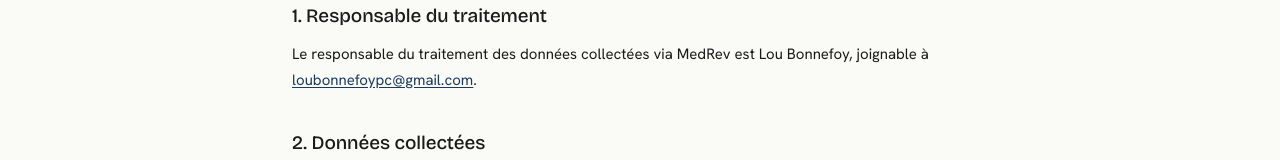
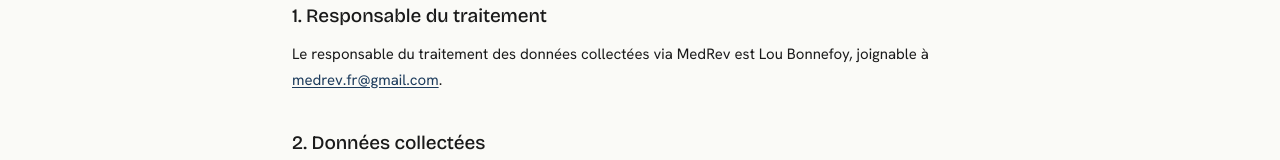
Before and after one commit to Axman1ak/MedRev, a Next.js app: page /confidentialite in a window 1280 px wide. Shown: the part 539-699 px from the top of the page. Built offline with nearby package versions, Linux system fonts and the light colour scheme.

Commit message:
Add files via upload

```diff
--- a/src/app/api/welcome-email/route.ts
+++ b/src/app/api/welcome-email/route.ts
@@ -11,7 +11,7 @@
 //   3. Settings → API Keys → Create API Key → copier
 //   4. Vercel → Settings → Environment Variables :
 //      - RESEND_API_KEY = la clé copiée
-//      - WELCOME_EMAIL_FROM = l'adresse d'envoi (ex: "MedRev <hello@medrev.fr>"
+//      - WELCOME_EMAIL_FROM = l'adresse d'envoi (ex: "MedRev <medrev.fr@gmail.com>"
 //        ou "MedRev <onboarding@resend.dev>" en attendant)
 //
 // Si RESEND_API_KEY n'est pas configurée, l'endpoint répond OK mais ne fait
--- a/src/app/cgu/page.tsx
+++ b/src/app/cgu/page.tsx
@@ -29,7 +29,7 @@ export default function CguPage() {
 
         <section className="legal-section">
           <h2 className="legal-h2">1. Éditeur</h2>
-          <p>Le service MedRev (ci-après « le Service ») est édité par Lou Bonnefoy, étudiant, contact : <a href="mailto:loubonnefoypc@gmail.com">loubonnefoypc@gmail.com</a>.</p>
+          <p>Le service MedRev (ci-après « le Service ») est édité par Lou Bonnefoy, étudiant, contact : <a href="mailto:medrev.fr@gmail.com">medrev.fr@gmail.com</a>.</p>
           <p>L&apos;hébergement est assuré par Vercel Inc. (États-Unis) pour l&apos;application web et Supabase (Europe, Paris) pour la base de données et les fichiers.</p>
         </section>
 
--- a/src/app/confidentialite/page.tsx
+++ b/src/app/confidentialite/page.tsx
@@ -28,7 +28,7 @@ export default function ConfidentialitePage() {
 
         <section className="legal-section">
           <h2 className="legal-h2">1. Responsable du traitement</h2>
-          <p>Le responsable du traitement des données collectées via MedRev est Lou Bonnefoy, joignable à <a href="mailto:loubonnefoypc@gmail.com">loubonnefoypc@gmail.com</a>.</p>
+          <p>Le responsable du traitement des données collectées via MedRev est Lou Bonnefoy, joignable à <a href="mailto:medrev.fr@gmail.com">medrev.fr@gmail.com</a>.</p>
         </section>
 
         <section className="legal-section">
@@ -84,7 +84,7 @@ export default function ConfidentialitePage() {
             <li><strong>Opposition</strong> : t&apos;opposer au traitement pour motif légitime.</li>
             <li><strong>Limitation</strong> : geler temporairement le traitement.</li>
           </ul>
-          <p>Pour exercer un de ces droits, écris à <a href="mailto:loubonnefoypc@gmail.com">loubonnefoypc@gmail.com</a>. Une réponse te parvient sous 30 jours maximum.</p>
+          <p>Pour exercer un de ces droits, écris à <a href="mailto:medrev.fr@gmail.com">medrev.fr@gmail.com</a>. Une réponse te parvient sous 30 jours maximum.</p>
           <p>En cas de désaccord, tu peux saisir la <strong>CNIL</strong> sur cnil.fr.</p>
         </section>
 
--- a/src/app/dashboard/layout.tsx
+++ b/src/app/dashboard/layout.tsx
@@ -413,6 +413,13 @@ export default function DashboardLayout({ children }: { children: React.ReactNod
             <i className="ic">?</i>
             <span className="db-lbl">Aide &amp; tutoriel</span>
           </button>
+          <a
+            href="mailto:medrev.fr@gmail.com?subject=Retour%20MedRev&body=Mon%20retour%20(bug%2C%20id%C3%A9e%2C%20question)%20%3A%0A%0A"
+            className="db-nav-item"
+          >
+            <span className="ic"><svg viewBox="0 0 24 24" fill="none" stroke="currentColor" strokeLinecap="round" strokeLinejoin="round"><path d="M21 15a2 2 0 0 1-2 2H8l-4 4V5a2 2 0 0 1 2-2h13a2 2 0 0 1 2 2z"/></svg></span>
+            <span className="db-lbl">Donner mon avis</span>
+          </a>
         </div>
 
         {/* User card → Settings */}
--- a/src/app/dashboard/settings/page.tsx
+++ b/src/app/dashboard/settings/page.tsx
@@ -369,7 +369,7 @@ export default function SettingsPage() {
                 <p className="set-abo-note">
                   Tu bénéficies d&apos;un accès Premium offert : il n&apos;y a pas
                   d&apos;abonnement à gérer. Pour toute question, écris à{' '}
-                  <a href="mailto:loubonnefoypc@gmail.com">loubonnefoypc@gmail.com</a>.
+                  <a href="mailto:medrev.fr@gmail.com">medrev.fr@gmail.com</a>.
                 </p>
               )}
             </>
@@ -440,7 +440,7 @@ export default function SettingsPage() {
             <div className="set-static">{email}</div>
             <p className="set-hint">
               Pour changer d&apos;email, écris à{' '}
-              <a href="mailto:loubonnefoypc@gmail.com">loubonnefoypc@gmail.com</a>.
+              <a href="mailto:medrev.fr@gmail.com">medrev.fr@gmail.com</a>.
             </p>
           </div>
 
@@ -493,7 +493,7 @@ export default function SettingsPage() {
                 Tes données restent en place : tu pourras te reconnecter à tout moment.
               </p>
             </div>
-            <button className="set-btn" onClick={logout}>
+            <button className="set-btn set-btn-logout" onClick={logout}>
               Se déconnecter
             </button>
           </div>
--- a/src/app/dashboard/settings/styles.css
+++ b/src/app/dashboard/settings/styles.css
@@ -941,3 +941,7 @@
 .set-bareme-opt.on { border-color: var(--gm, #16314E); box-shadow: inset 0 0 0 1px var(--gm, #16314E); }
 .set-bareme-opt strong { font-size: 14px; color: var(--set-ink, #1b2330); }
 .set-bareme-opt span { font-size: 12.5px; color: var(--set-gray, #5b6573); }
+
+/* Bouton de déconnexion — rouge, bien visible */
+.set-btn-logout { background: #fdecea; color: #c0392b; border: 1px solid #e8b9b3; }
+.set-btn-logout:hover { background: #c0392b; color: #fff; border-color: #c0392b; }
--- a/src/app/error.tsx
+++ b/src/app/error.tsx
@@ -145,10 +145,10 @@ export default function GlobalError({
         >
           Si le problème persiste, écris à{' '}
           <a
-            href="mailto:loubonnefoypc@gmail.com"
+            href="mailto:medrev.fr@gmail.com"
             style={{ color: '#5C5C5A' }}
           >
-            loubonnefoypc@gmail.com
+            medrev.fr@gmail.com
           </a>
           {error.digest ? ` avec la réf ${error.digest}` : ''}.
         </p>
--- a/src/app/privacy/page.tsx
+++ b/src/app/privacy/page.tsx
@@ -13,7 +13,7 @@ export default function PrivacyPage() {
         { title: '3. Finalité du traitement', content: 'Vos données sont utilisées exclusivement pour le fonctionnement du service MedRev : authentification, synchronisation de vos fiches de révision, génération de statistiques de progression.' },
         { title: '4. Hébergement et sécurité', content: 'Toutes vos données sont hébergées sur des serveurs situés en Europe (Union Européenne), via Supabase (Frankfurt, Allemagne). Les mots de passe sont hashés avec bcrypt. Les connexions sont chiffrées en TLS.' },
         { title: '5. Partage des données', content: 'Vos données ne sont jamais revendues, partagées avec des tiers à des fins publicitaires, ou transmises hors de l\'Union Européenne sans accord de transfert conforme au RGPD.' },
-        { title: '6. Vos droits', content: 'Conformément au RGPD, vous disposez des droits d\'accès, de rectification, d\'effacement, de portabilité et d\'opposition. Pour exercer ces droits, contactez-nous à : privacy@medrev.fr. Nous répondons sous 30 jours.' },
+        { title: '6. Vos droits', content: 'Conformément au RGPD, vous disposez des droits d\'accès, de rectification, d\'effacement, de portabilité et d\'opposition. Pour exercer ces droits, contactez-nous à : medrev.fr@gmail.com. Nous répondons sous 30 jours.' },
         { title: '7. Durée de conservation', content: 'Vos données sont conservées pendant la durée de votre abonnement. En cas de suppression de compte, l\'intégralité de vos données est supprimée définitivement sous 30 jours.' },
         { title: '8. Cookies', content: 'MedRev utilise uniquement des cookies strictement nécessaires au fonctionnement du service (session d\'authentification). Aucun cookie de tracking ou publicitaire n\'est utilisé.' },
       ].map(s => (
@@ -25,7 +25,7 @@ export default function PrivacyPage() {
 
       <div style={{ marginTop: 48, padding: '20px 24px', background: '#1e2330', border: '1px solid #2a3045', borderRadius: 14 }}>
         <p style={{ fontSize: 14, color: '#8892aa' }}>
-          Pour toute question relative à vos données : <strong style={{ color: '#4f8ef7' }}>privacy@medrev.fr</strong>
+          Pour toute question relative à vos données : <strong style={{ color: '#4f8ef7' }}>medrev.fr@gmail.com</strong>
         </p>
       </div>
     </div>
```
